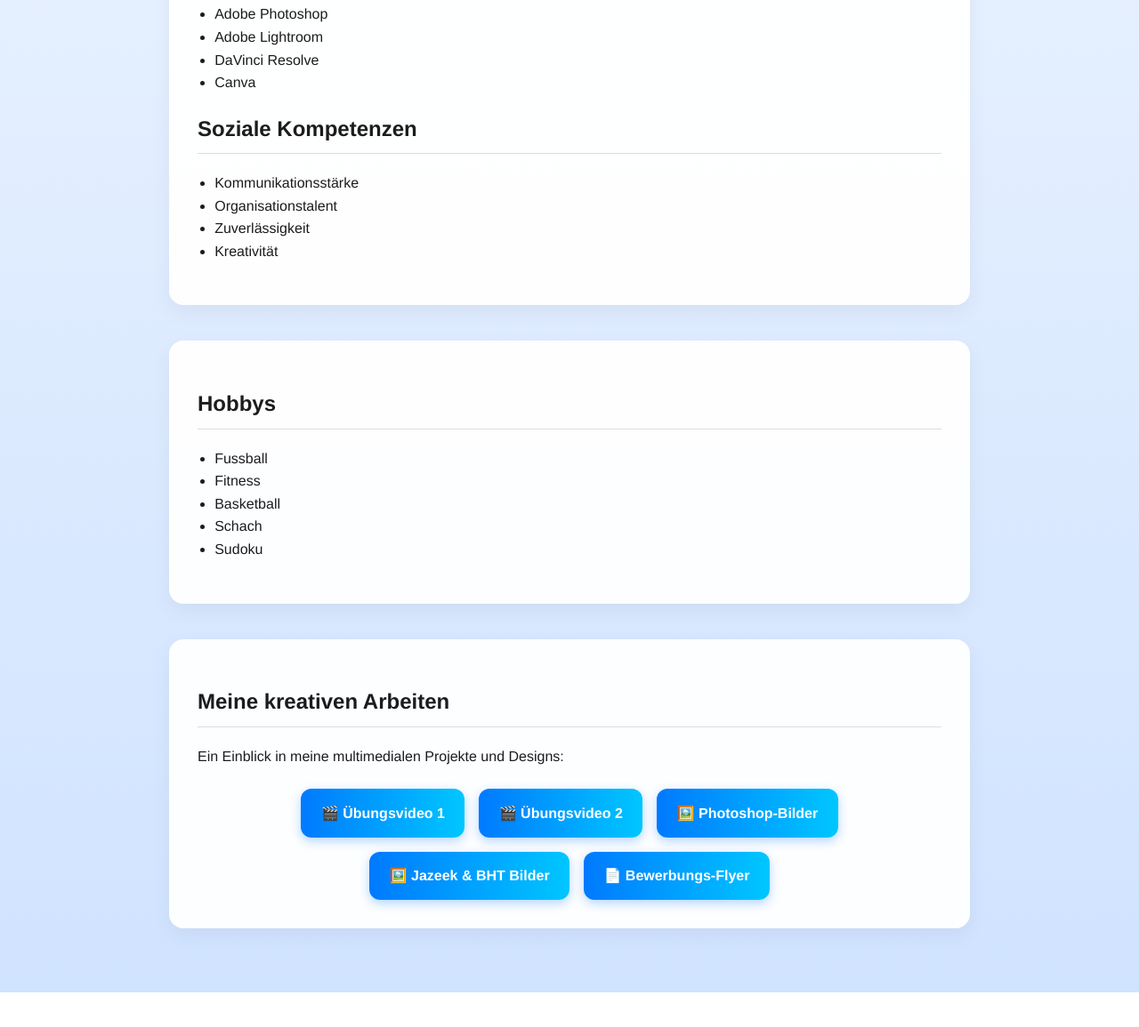
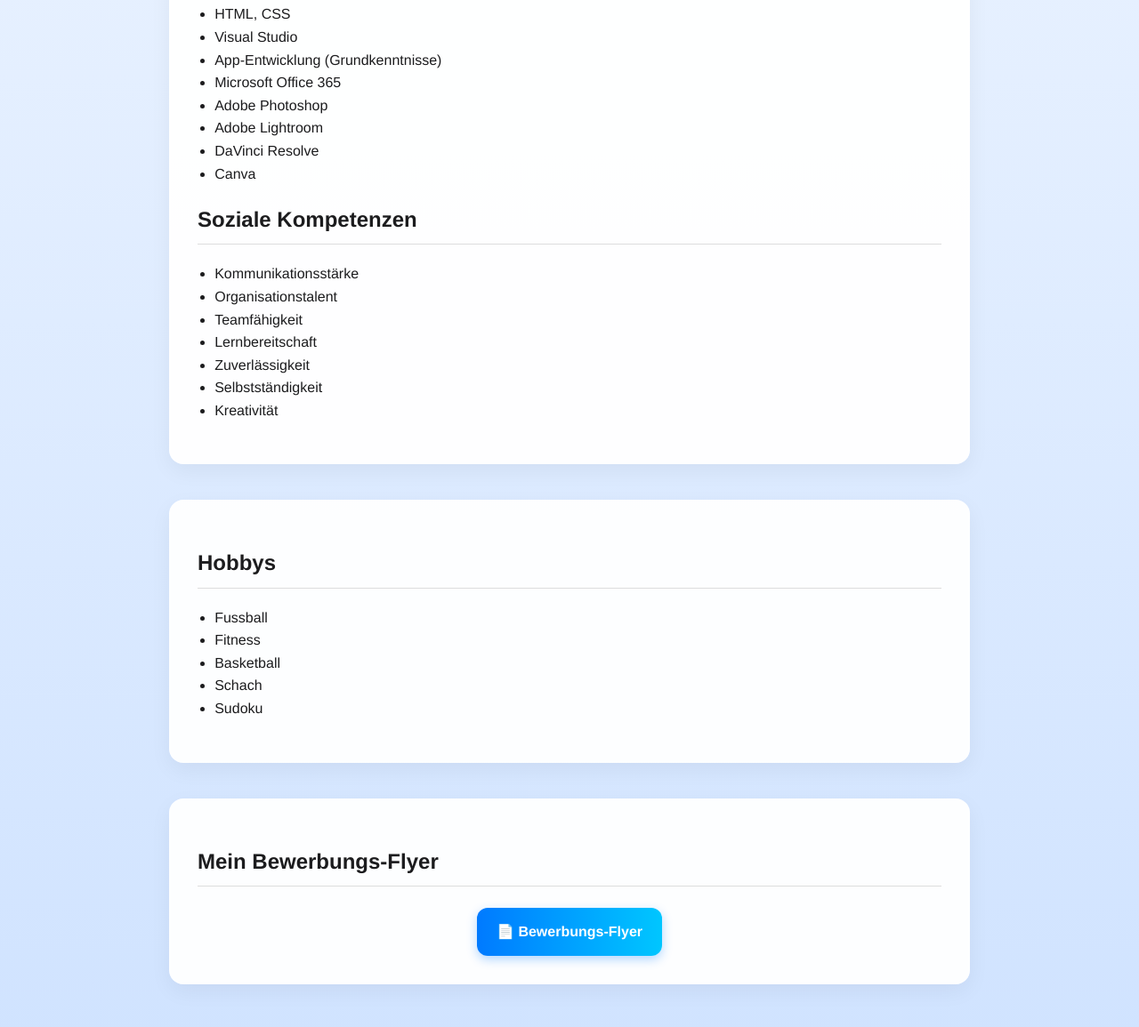
Before and after one commit to Rodney4PF/Rodney-Chandramohan-Informatiker-Applikationsentwickler-EFZ-BDO-AG-, a plain HTML site: page index.html in a window 1280 px wide. Shown: the part 1385-2540 px from the top of the page at 89% size. Before the commit the page ends 2501 px from the top, so only its background shows below. Drawn offline with Linux system fonts and the light colour scheme; a web font is replaced by a local one.

Commit message:
Update index.html

```diff
--- a/index.html
+++ b/index.html
@@ -4,7 +4,7 @@
 <meta charset="utf-8"/>
 <meta content="width=device-width, initial-scale=1" name="viewport"/>
 <meta content="Bewerbung von Rodney Chandramohan als Interactive Media Designer EFZ." name="description"/>
-<title>Rodney Chandramohan – Bewerbung als Interactive Media Designer EFZ</title>
+<title>Rodney Chandramohan – Bewerbung als Informatiker Applikationsentwicklung EFZ</title>
 <link href="https://www.google.com/favicon.ico" rel="icon" type="image/png"/>
 <link href="https://fonts.googleapis.com/css2?family=Helvetica+Neue:wght@400;600&amp;display=swap" rel="stylesheet"/>
 <style>
@@ -98,7 +98,7 @@
 <body>
 <header>
 <h1>Rodney Chandramohan</h1>
-<p>Webseite für die Bewerbung als Interactive Media Designer EFZ</p>
+<p>Webseite für die Bewerbung als Informatiker Applikationsentwicklung EFZ</p>
 <a class="button" href="Rodney Chandramohan CV 2025.pdf" target="_blank">📄 Lebenslauf herunterladen</a>
 </header>
 <main>
@@ -111,11 +111,12 @@
 </section>
 <section>
 <h2>Über mich</h2>
-<p>Ich interessiere mich seit Jahren für Technik, Gestaltung und digitale Medien. Ich arbeite gerne kreativ am Computer, sei es mit Bildbearbeitung oder beim Planen von Inhalten. Dabei bin ich zuverlässig, teamfähig und motiviert, Neues zu lernen.</p>
+<p>Ich interessiere mich seit Jahren für Technik, digitale Medien und Softwareentwicklung. Besonders spannend finde ich es, kreative Lösungen am Computer umzusetzen, sei es durch Programmieren, das Entwickeln von Anwendungen oder das Planen digitaler Projekte. Dabei arbeite ich zuverlässig, bin teamfähig und motiviert, stetig Neues zu lernen und mein Wissen zu erweitern.</p>
 </section>
 <section>
 <h2>Erfahrungen &amp; Ausbildung</h2>
 <ul>
+<li>Aktuell: Lehrstelle als Informatiker Applikationsentwicklung EFZ</li>
 <li>2024 &amp; 2025 (Juni): Aushilfe bei Optimeye GmbH &amp; Schnuppertagen</li>
 <li>2022–2024: Schnuppertagen &amp; Praktikum</li>
 <li>2021–2022: Computerschule Bern, Digital Business</li>
@@ -127,6 +128,8 @@
 <h2>Technische Fähigkeiten</h2>
 <ul>
 <li>HTML, CSS</li>
+<li>Visual Studio</li>
+<li>App-Entwicklung (Grundkenntnisse)</li>
 <li>Microsoft Office 365</li>
 <li>Adobe Photoshop</li>
 <li>Adobe Lightroom</li>
@@ -137,7 +140,10 @@
 <ul>
 <li>Kommunikationsstärke</li>
 <li>Organisationstalent</li>
+<li>Teamfähigkeit</li>
+<li>Lernbereitschaft</li>
 <li>Zuverlässigkeit</li>
+<li>Selbstständigkeit</li>
 <li>Kreativität</li>
 </ul>
 </section>
@@ -152,14 +158,9 @@
 </ul>
 </section>
 <section id="portfolio">
-<h2>Meine kreativen Arbeiten</h2>
-<p>Ein Einblick in meine multimedialen Projekte und Designs:</p>
+<h2>Mein Bewerbungs-Flyer</h2>
 <div class="button-container">
-<a class="button" href="https://drive.google.com/file/d/18mhjK7c9PPz9ilqmTHhbtcQDFapzO101/view?usp=sharing">🎬 Übungsvideo 1</a>
-<a class="button" href="https://drive.google.com/file/d/1GFmiIYYTDAqYWg51jm6N3I7xZ2uvjZ_H/view?usp=sharing">🎬 Übungsvideo 2</a>
-<a class="button" href="Photoshop Bilder von 2021-2024.pdf">🖼️ Photoshop-Bilder</a>
-<a class="button" href="Jazeek und BHT 2024.pdf" target="_blank">🖼️ Jazeek & BHT Bilder</a>
-<a class="button" href="Google Bewerbung IMD EFZ Flyer.png" target="_blank">📄 Bewerbungs-Flyer</a>
+<a class="button" href="Flyer Informatiker Applikationsentwicklung EFZ Isolutions AG .png" target="_blank">📄 Bewerbungs-Flyer</a>
 </div>
 </section>
 </main>
```
